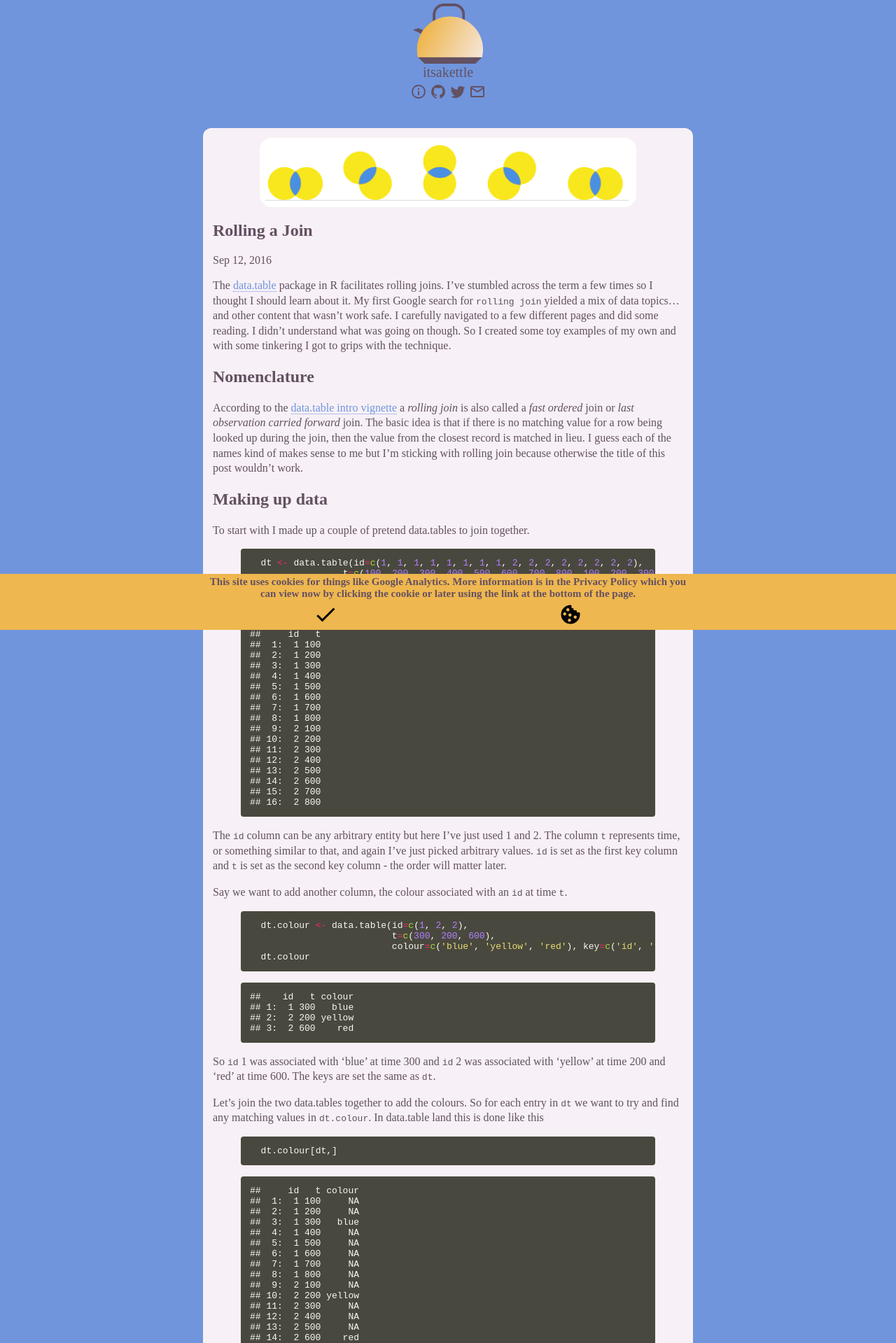
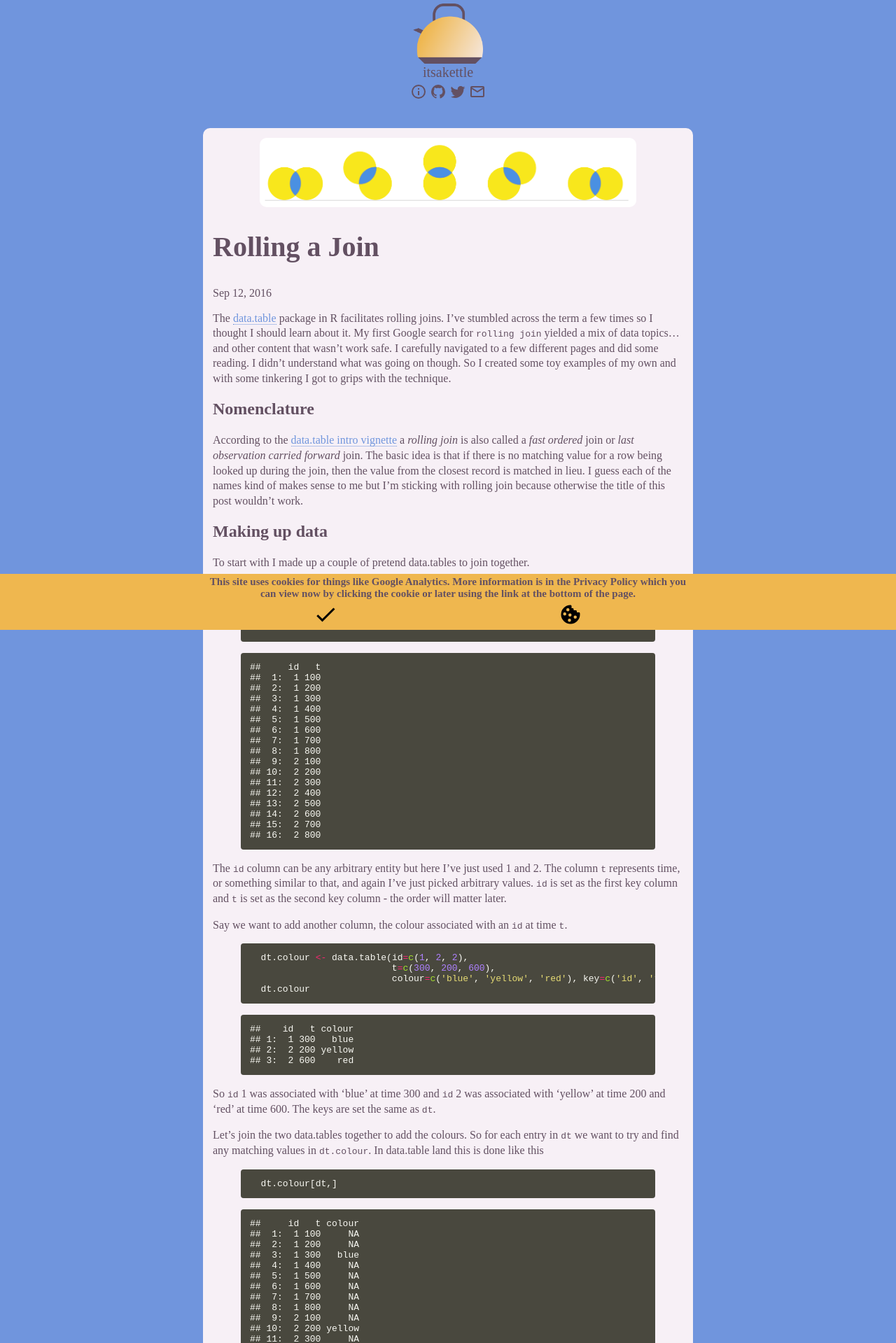
Before and after one commit to itsakettle/itsakettle.github.io, a Jekyll site: the page built from _posts/2016-07-26-rolling.md, in a window 1280 px wide. Shown: the top 1919 px of the page at 70% size. Built offline with Jekyll 4.4.1, drawn with Linux system fonts in a browser that asks for light colours.

Commit message:
tweakaroo more more more

```diff
--- a/_layouts/post.html
+++ b/_layouts/post.html
@@ -2,7 +2,7 @@
 layout: default
 ---
 
-<h2>{{ page.title }}</h2>
+<h1>{{ page.title }}</h1>
 <time>{{ page.date | date: "%b %-d, %Y" }}{% if page.author %} • {{ page.author }}{% endif %}{% if page.meta %} • {{ page.meta }}{% endif %}</time>
 
 {{ content }}
--- a/_posts/2016-07-26-rolling.md
+++ b/_posts/2016-07-26-rolling.md
@@ -12,11 +12,11 @@
 
 The [data.table](https://cran.r-project.org/web/packages/data.table/index.html) package in R facilitates rolling joins. I've stumbled across the term a few times so I thought I should learn about it. My first Google search for `rolling join` yielded a mix of data topics...and other content that wasn't work safe. I carefully navigated to a few different pages and did some reading. I didn't understand what was going on though. So I created some toy examples of my own and with some tinkering I got to grips with the technique.
 
-# Nomenclature
+## Nomenclature
 
 According to the [data.table intro vignette](https://cran.r-project.org/web/packages/data.table/vignettes/datatable-intro.pdf) a *rolling join* is also called a *fast ordered* join or *last observation carried forward* join. The basic idea is that if there is no matching value for a row being looked up during the join, then the value from the closest record is matched in lieu. I guess each of the names kind of makes sense to me but I'm sticking with rolling join because otherwise the title of this post wouldn't work.
 
-# Making up data
+## Making up data
 
 To start with I made up a couple of pretend data.tables to join together.
 
@@ -104,7 +104,7 @@
 
 As expected the colour column has been added with values if possible and with NAs inserted where there is no match.
 
-# Rolling
+## Rolling
 
 Let's set `roll=Inf` and see what happens
 
@@ -167,11 +167,11 @@
 ## 16:  2 800                NA
 {% endhighlight %}
 
-# Equivalent arguments
+## Equivalent arguments
 
 Note that `roll=TRUE` and `roll=T` are equivalent to `roll=Inf`.
 
-# Rolling backwards
+## Rolling backwards
 
 Rolling can be reversed by setting `roll=-Inf`. Now values are rolled back instead of forward.
 
@@ -202,7 +202,7 @@
 ## 16:  2 800     NA                NA
 {% endhighlight %}
 
-# Limiting the roll
+## Limiting the roll
 
 By setting roll to a number you can limit how far values are rolled forward or back. The value specified is relative to the second key column, in this case `t`.
 
@@ -323,10 +323,10 @@
 
 Note again that when you specify a number for the `roll` argument it is how far a particular value can be rolled forward or back. It is worth pointing out that it can also be thought of as how far back a row missing a value is willing to look to find an alternative. This means you can use it to, say, find the most recent value within a certain window.
 
-# Selective Roll
+## Selective Roll
 I couldn't figure out how to roll on some columns but not others. I don't think this is currently possible.
 
-# Nearest Value
+## Nearest Value
 
 You can also set `roll=nearest`. Let's see what this does.
 
@@ -359,7 +359,7 @@
 
 It looks like the nearest value, either forwards or backwards, is taken. You can see that there is a tie when `id=2` and `t=400` and in this case the value found by looking backwards seems to be taken over the one found by looking forwards. But what if you want to look only so far backwards and forwards?
 
-# Rollends
+## Rollends
 
 There is also the `rollends` argument which by default is set to `c(TRUE, FALSE)` if `roll` is negative and `c(FALSE, TRUE)` if it is positive or zero (I suppose `roll=TRUE` is considered positive). So the first element of `rollends` is whether to roll backwards and the second element is whether to roll forwards. So by setting `rollends=c(TRUE, TRUE)` you can roll backwards and forwards whilst also specifying how far to look.
 
@@ -442,7 +442,7 @@
 Only rows of `dt` that have a value of `t` in between values of `t` in dt.colour can roll previous values
 forward. So when `id` is 1 there is no rolling since there is only one applicable row in `dt.colours` meaning nothing can be in between anything. However for `dt` equal 2 the rows with values of `t` from 200-500 are all in between the two entries with an `id` of 2 in `dt.colour`. So it seems that `rollends=FALSE` is a way of turning off rolling on the edges of the data.
 
-# Multiple Grouping Columns
+## Multiple Grouping Columns
 
 Everything used in this post has used two key columns `id` and `t` when performing rolling joins. However you can use as many as you like with the understanding that the last key column will always be used for rolling and the rest for defining groups. As a finish here's an example of this.
 
--- a/css/main.scss
+++ b/css/main.scss
@@ -11,6 +11,11 @@ body {
   font-family: skia;
   color: $black;
 }
+
+h1 {
+  font-size: 40px;
+}
+
 a {
   text-decoration: none;
   color: $blue;
@@ -22,7 +27,7 @@ article {
   padding: 2%;
   margin-top: 2%;
   overflow-x: auto;
-  border-radius: 12px;
+  border-radius: 10px;
 }
 
 p {
@@ -118,8 +123,10 @@ iframe {
     border-color: transparent;
     border-width: 1px;
     padding-top: 2%;
-    padding-bottom: 5%;
-    border-radius: 17px;
+    padding-bottom: 2%;
+    padding-left: 10px;
+    padding-right: 10px;
+    border-radius: 10px;
   }
 
   &-item:hover {
@@ -127,7 +134,7 @@ iframe {
   }
 
   &-image {
-    border-radius: 17px;
+    border-radius: 10px;
     margin-bottom: 2%;
     height: auto;
   }
```
Also changed, not shown: _posts/2017-03-17-inside_som.md (+7 -7 lines).
